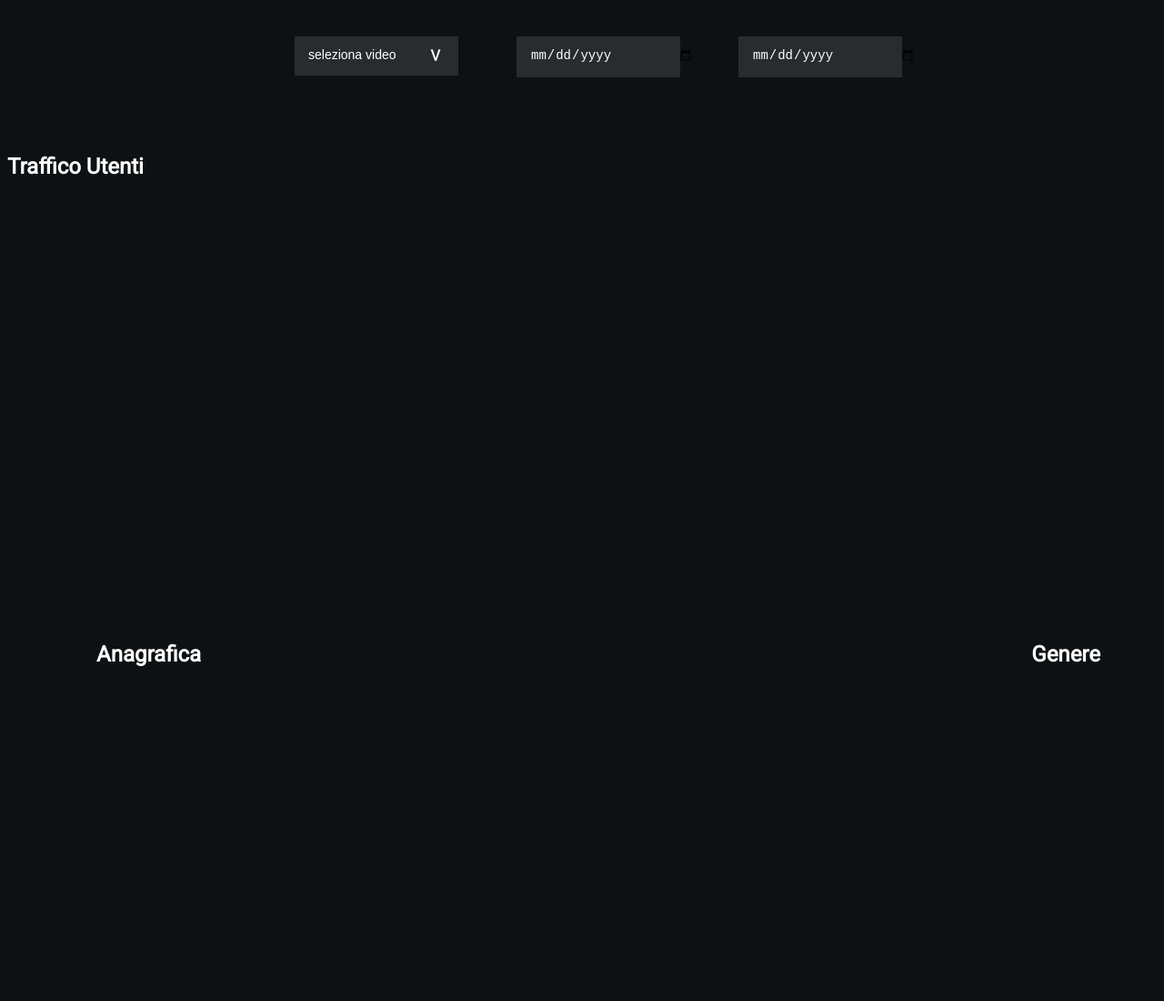
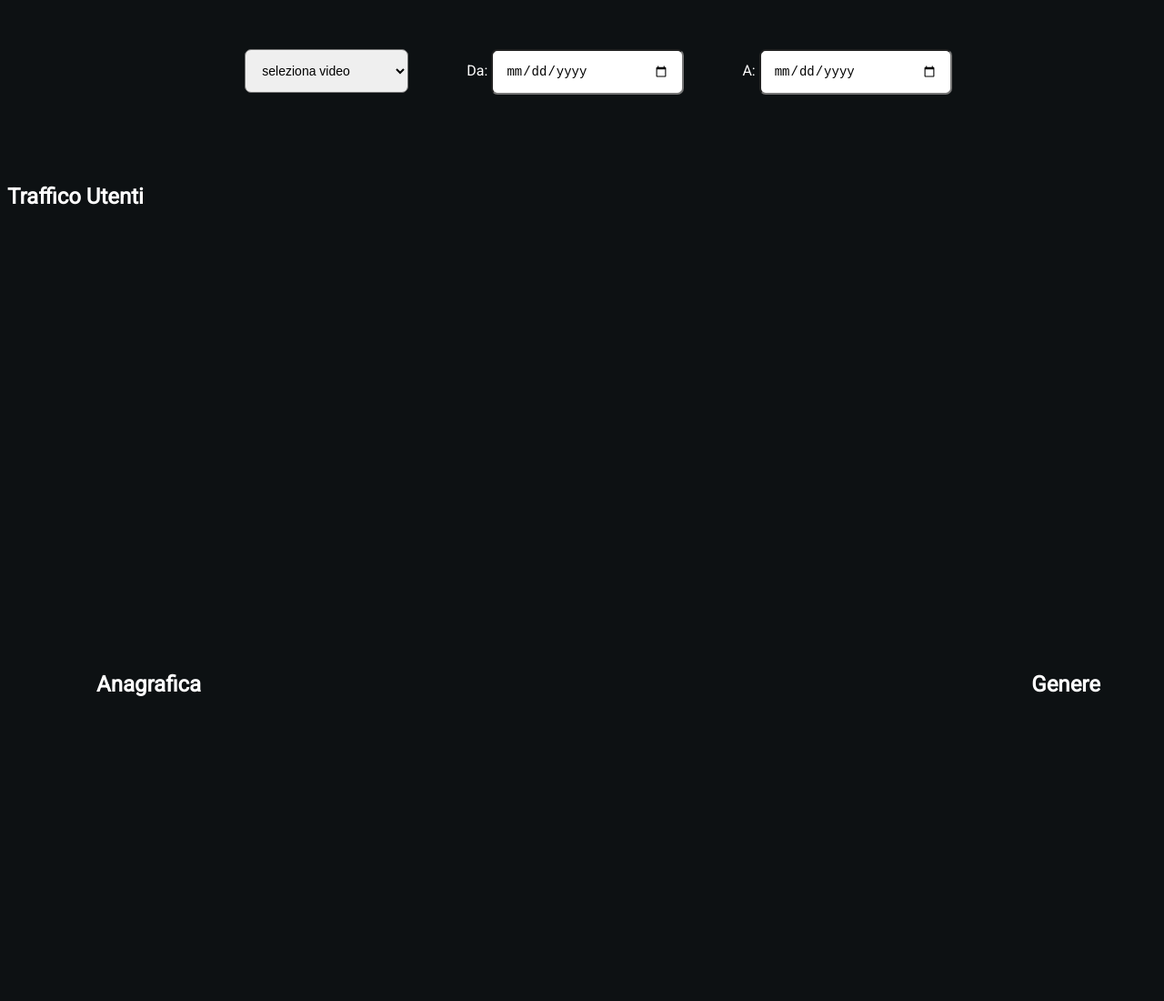
Before and after one commit to DionisioII/css_templates, a plain HTML site: page Dashboard_chart_js/charts_dark.html in a window 1280 px wide. Shown: the top 1100 px of the page at 91% size. Drawn offline with Linux system fonts and the light colour scheme; no server answers.

Commit message:
fix select view

```diff
--- a/Dashboard_chart_js/charts_dark.html
+++ b/Dashboard_chart_js/charts_dark.html
@@ -12,8 +12,8 @@
 <body>
   <div class="selects_container container">
     <div class="video_select_div">
-        <label class="select vid_select" for="video_select">
-          <select name="" id="video_select"  >
+        <label class=" vid_select" for="video_select">
+          <select name="" class = "select" id="video_select"  >
             <option value="0">seleziona video</option>
             <option value="2">prova2</option>
             <option value="3">prova3</option>
@@ -22,18 +22,20 @@
         </label>
     </div>
     <div class="from_date_div">
-      <label class="select" for="start">
+      <label  for="start"> Da:
 
       <input type="date" id="from_date_input" name="trip-start"
             value=""
+            class = "select"
             min="2018-01-01" max="2022-12-31">
       </label>
     </div>
     <div class="to_date_div">
-      <label class="select" for="to_date_input">
+      <label " for="to_date_input">A:
 
       <input type="date" id="to_date_input" name="trip-start"
             value=""
+            class = "select"
             min="2018-01-01" max="2022-12-31">
       </label>
     </div>
--- a/Dashboard_chart_js/css/chart.css
+++ b/Dashboard_chart_js/css/chart.css
@@ -47,48 +47,26 @@
 }
 
 .select{
-    position: relative;
-    display: block;
+
     max-width: 400px;
     min-width: 180px;
-    margin: 0 auto;
+
+    margin: 1em auto;
     border: 1px solid inherit;
-    background-color: #ffffff1d;
-    z-index: 10;
+    border-radius: 0.5em;
+
+
     transition: all 150ms ease;
+    /*padding: 12px 45px 15px 15px;*/
+    padding: 1em 1em 1em 1em;
+    font-size: 14px;
+
 }
 .select:hover{
     opacity: 0.7;
 }
-.select select, .select input {
-    border: none;
-    outline: none;
-    background: transparent;
-    -webkit-appearance: none;
-    -moz-appearance: none;
-    appearance: none;
-    border-radius: 0;
-    margin: 0;
-    display: block;
-    width: 100%;
-    padding: 12px 55px 15px 15px;
-    font-size: 14px;
-    color: inherit;
-  }
-  .vid_select:after {
-    position: absolute;
-    right: 0;
-    top: 0;
-    width: 50px;
-    height: 100%;
-    line-height: 38px;
-    content: "v";
-    text-align: center;
-    color: inherit;
-    font-size: 24px;
-    border-left: 1px solid inherit;
-    z-index: -1;
-  }
+
+
 /* end select area*/
 
 
@@ -99,6 +77,7 @@
     }
     .selects_container{
         flex-direction: column;
+        text-align: end;
     }
 
     .left_disposition, .chart_title{
--- a/Dashboard_chart_js/js/charts_logic.js
+++ b/Dashboard_chart_js/js/charts_logic.js
@@ -100,6 +100,9 @@ $(document).ready(function() {
              selectVideo.append($("<option></option>")
                     .attr("value", "all").text('tutti'));
              $.each(response, function(key,value) {
+             if(value == "None" || value == null || value ==""){
+                 return true; // continue;
+             }
              selectVideo.append($("<option></option>")
                     .attr("value", value).text(value));
                 });
```
Also changed, not shown: Dashboard_chart_js/charts_light.html (+6 -4 lines).
